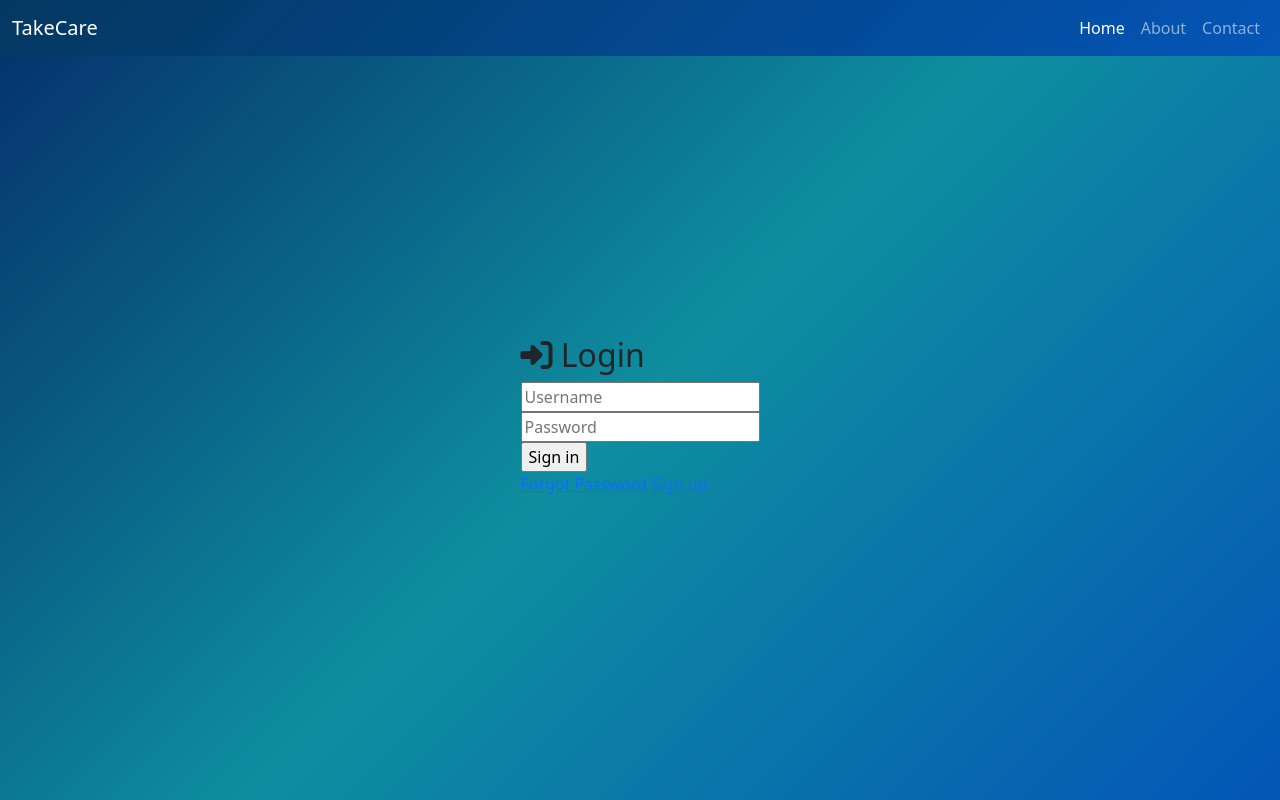
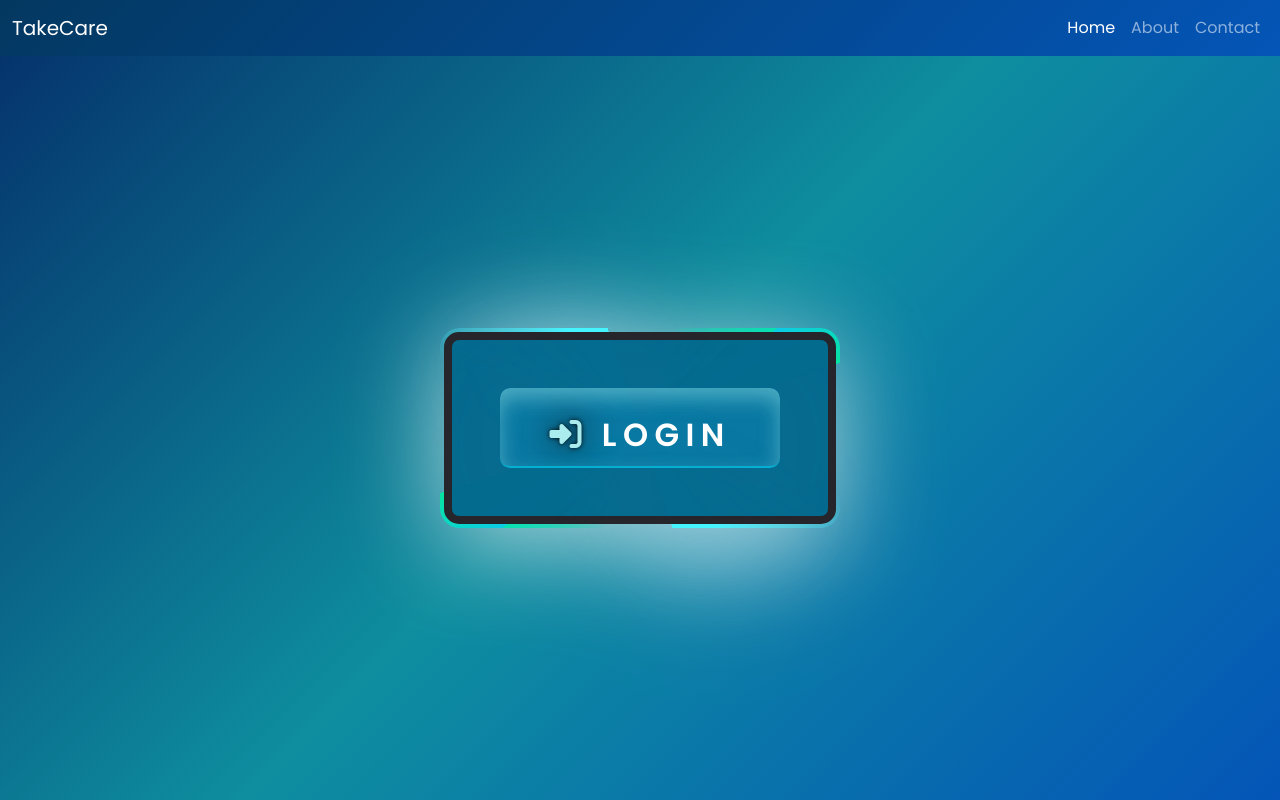
Before and after one commit to Salmathmullali/Take-Care, a Django app: page /login/ in a window 1280 px wide. Run offline with Django 5.2, Linux system fonts and the light colour scheme.

Commit message:
login, register page error solved

```diff
--- a/app/forms.py
+++ b/app/forms.py
@@ -2,11 +2,40 @@ from django import forms
 from django.contrib.auth.forms import UserCreationForm, AuthenticationForm, PasswordChangeForm, SetPasswordForm, PasswordResetForm
 from .models import CustomUser
 
-# Registration Form
+# # Registration Form
+# class MyUserCreationForm(UserCreationForm):
+#     class Meta:
+#         model = CustomUser
+#         fields = ['firstname', 'lastname', 'email', 'phone', 'password1', 'password2']
+
 class MyUserCreationForm(UserCreationForm):
+    firstname = forms.CharField(
+        max_length=30,
+        widget=forms.TextInput(attrs={'class': 'form-control', 'placeholder': 'First Name'})
+    )
+    lastname = forms.CharField(
+        max_length=30,
+        widget=forms.TextInput(attrs={'class': 'form-control', 'placeholder': 'Last Name'})
+    )
+    email = forms.EmailField(
+        widget=forms.EmailInput(attrs={'class': 'form-control', 'placeholder': 'Email'})
+    )
+    phone = forms.CharField(
+        max_length=15,
+        widget=forms.TextInput(attrs={'class': 'form-control', 'placeholder': 'Phone'})
+    )
+    password1 = forms.CharField(
+        widget=forms.PasswordInput(attrs={'class': 'form-control', 'placeholder': 'Password'})
+    )
+    password2 = forms.CharField(
+        widget=forms.PasswordInput(attrs={'class': 'form-control', 'placeholder': 'Confirm Password'})
+    )
+
     class Meta:
         model = CustomUser
         fields = ['firstname', 'lastname', 'email', 'phone', 'password1', 'password2']
+
+
 
 # Login Form
 class LoginForm(AuthenticationForm):
--- a/app/urls.py
+++ b/app/urls.py
@@ -16,7 +16,7 @@ urlpatterns = [
     path('charity_user_reg/', views.charity_user_reg, name="charity_user_reg"),
     path('seller_reg/', views.seller_reg, name="seller_reg"),
     path('login/', views.CustomLoginView.as_view(), name='login'),
-    #path('logout/', views.logout_view, name='logout'),
+    path('logout/', views.logout_view, name='logout'),
 
     # Password Management
     path('password-reset/', views.CustomPasswordResetView.as_view(), name='password_reset'),
--- a/app/views.py
+++ b/app/views.py
@@ -59,7 +59,6 @@ class CustomLoginView(LoginView):
 class CustomPasswordResetView(PasswordResetView):
     form_class = MyPasswordResetForm
     template_name = 'password_reset.html'
-    email_template_name = 'password_reset_email.html'
     success_url = reverse_lazy('password_reset_done')
 
 class CustomPasswordResetDoneView(PasswordResetDoneView):
@@ -73,7 +72,7 @@ class CustomPasswordResetConfirmView(PasswordResetConfirmView):
 class CustomPasswordResetCompleteView(PasswordResetCompleteView):
     template_name = 'password_reset_complete.html'
 
-# Logout View
-# def logout_view(request):
-#     auth_logout(request)
-#     return redirect('home')
+
+def logout_view(request):
+    auth_logout(request)
+    return redirect('home')
--- a/project/settings.py
+++ b/project/settings.py
@@ -136,10 +136,6 @@ STATICFILES_DIRS = [
 
 STATIC_ROOT = os.path.join(BASE_DIR, 'staticfiles')
 
-
-
-
-
 MEDIA_ROOT = os.path.join(BASE_DIR, 'static', 'images')
 
 # Default primary key field type
@@ -147,3 +143,5 @@ MEDIA_ROOT = os.path.join(BASE_DIR, 'static', 'images')
 
 DEFAULT_AUTO_FIELD = 'django.db.models.BigAutoField'
 CORS_ALLOW_ALL_ORIGINS = True
+
+EMAIL_BACKEND = 'django.core.mail.backends.console.EmailBackend'
--- /dev/null
+++ b/static/css/login.css
@@ -0,0 +1,177 @@
+@import url("https://fonts.googleapis.com/css2?family=Poppins:ital,wght@0,100;0,200;0,300;0,400;0,500;0,600;0,700;0,800;0,900;1,100;1,200;1,300;1,400;1,500;1,600;1,700;1,800;1,900&display=swap");
+
+* {
+  margin: 0;
+  padding: 0;
+  box-sizing: border-box;
+  font-family: "Poppins", sans-serif;
+}
+
+body {
+  display: flex;
+  justify-content: center;
+  align-items: center;
+  min-height: 100vh;
+  background: #edfcfe;
+}
+
+@property --a {
+  syntax: "<angle>";
+  inherits: false;
+  initial-value: 0deg;
+}
+
+.box {
+  position: relative;
+  width: 400px;
+  height: 200px;
+  background: repeating-conic-gradient(
+    from var(--a),
+    #0ccbe8 0%,
+    #08e3a1 5%,
+    transparent 5%,
+    transparent 40%,
+    #08e1b2 50%
+  );
+  filter: drop-shadow(0 15px 50px #b1d5db);
+  animation: rotating 4s linear infinite;
+  border-radius: 20px;
+  display: flex;
+  justify-content: center;
+  align-items: center;
+  transition: 0.5s;
+}
+
+.box:hover {
+  width: 450px;
+  height: 500px;
+}
+
+@keyframes rotating {
+  0% {
+    --a: 0deg;
+  }
+  100% {
+    --a: 360deg;
+  }
+}
+
+.box::before {
+  content: "";
+  position: absolute;
+  width: 100%;
+  height: 100%;
+  background: repeating-conic-gradient(
+    from var(--a),
+    #45f3ff 0%,
+    #45f3ff 5%,
+    transparent 5%,
+    transparent 40%,
+    #45f3ff 50%
+  );
+  filter: drop-shadow(0 15px 50px #9ad0e7);
+  border-radius: 20px;
+  animation: rotating 4s linear infinite;
+  animation-delay: -1s;
+}
+
+.box::after {
+  content: "";
+  position: absolute;
+  inset: 4px;
+  background: #03688df8;
+  border-radius: 15px;
+  border: 8px solid #25252b;
+}
+
+.login {
+  position: absolute;
+  inset: 60px;
+  display: flex;
+  justify-content: center;
+  align-items: center;
+  border-radius: 10px;
+  flex-direction: column;
+  background: rgba(23, 173, 238, 0.2);
+  z-index: 1000;
+  box-shadow: inset 0 10px 20px rgba(146, 226, 230, 0.5);
+  border-bottom: 2px solid rgba(5, 230, 255, 0.5);
+  transition: 0.5s;
+  color: #ffffff;
+  overflow: hidden;
+}
+
+.box:hover .login {
+  inset: 40px;
+}
+
+.loginBx {
+  position: relative;
+  display: flex;
+  justify-content: center;
+  align-items: center;
+  flex-direction: column;
+  transform: translateY(126px);
+  gap: 20px;
+  width: 70%;
+  transition: 0.5s;
+}
+
+.box:hover .loginBx {
+  transform: translateY(0px);
+}
+
+.loginBx h2 {
+  text-transform: uppercase;
+  letter-spacing: 0.2em;
+  font-weight: 600;
+}
+
+.loginBx h2 i {
+  color: #abedef;
+  text-shadow: 0 0 5px #050505, 0 0 30px #0b0b0b;
+}
+
+.loginBx input {
+  width: 100%;
+  padding: 10px 20px;
+  outline: none;
+  font-size: 1em;
+  color: #fff;
+  background: rgba(0, 0, 0, 0.1);
+  border: 2px solid #fff;
+  border-radius: 30px;
+}
+
+.loginBx input::placeholder {
+  color: #999;
+}
+
+.loginBx input[type="submit"] {
+  background: #45f3ff;
+  border: none;
+  font-weight: 500;
+  color: #111;
+  cursor: pointer;
+  transition: 0.5s;
+}
+
+.loginBx input[type="submit"]:hover {
+  box-shadow: 0 0 10px #45f3ff, 0 0 60px #45f3ff;
+}
+
+.group {
+  display: flex;
+  width: 100%;
+  justify-content: space-between;
+}
+
+.group a {
+  color: #fff;
+  text-decoration: none;
+}
+
+.group a:nth-child(2) {
+  color: #161415;
+  font-weight: 600;
+}
--- a/templates/index.html
+++ b/templates/index.html
@@ -72,7 +72,7 @@
             <li><a href="#about">About</a></li>
             <li><a href="{% url 'registration' %}">Registration</a></li>
             <li><a href="{% url 'navbar' %}">Departments</a></li>
-            <li><a href="#doctors">Doctors</a></li>
+            <li><a href="{% url 'login' %}">Login</a></li>
             <li class="dropdown"><a href="#"><span>Dropdown</span> <i class="bi bi-chevron-down toggle-dropdown"></i></a>
               <ul>
                 <li><a href="#">Dropdown 1</a></li>
--- a/templates/login.html
+++ b/templates/login.html
@@ -102,7 +102,7 @@
             <div class="collapse navbar-collapse justify-content-end" id="navbarNav">
                 <ul class="navbar-nav">
                     <li class="nav-item">
-                        <a class="nav-link active" href="{% url 'index' %}">Home</a>
+                        <a class="nav-link active" href="">Home</a>
                     </li>
                     <li class="nav-item">
                         <a class="nav-link" href="#">About</a>
--- a/templates/password_reset.html
+++ b/templates/password_reset.html
@@ -96,7 +96,7 @@
             <div class="collapse navbar-collapse justify-content-end" id="navbarNav">
                 <ul class="navbar-nav">
                     <li class="nav-item">
-                        <a class="nav-link active" href="{% url 'index' %}">Home</a>
+                        <a class="nav-link active" href="">Home</a>
                     </li>
                     <li class="nav-item">
                         <a class="nav-link" href="#">About</a>
@@ -108,7 +108,7 @@
                         <a class="nav-link btn text-white text-dark px-3 ms-2" href="{% url 'login' %}">Login</a>
                     </li>
                     <li class="nav-item">
-                      <a class="nav-link btn text-white text-dark px-3 ms-2" href="{% url 'logout' %}">Logout</a>
+                      <a class="nav-link btn text-white text-dark px-3 ms-2" href="">Logout</a>
                   </li>
                 </ul>
             </div>
--- a/templates/password_reset_complt.html
+++ b/templates/password_reset_complete.html
@@ -99,7 +99,7 @@
             <div class="collapse navbar-collapse justify-content-end" id="navbarNav">
                 <ul class="navbar-nav">
                     <li class="nav-item">
-                        <a class="nav-link active" href="{% url 'index' %}">Home</a>
+                        <a class="nav-link active" href="{% url 'home' %}">Home</a>
                     </li>
                     <li class="nav-item">
                         <a class="nav-link" href="#">About</a>
--- a/templates/password_reset_confirm.html
+++ b/templates/password_reset_confirm.html
@@ -93,7 +93,7 @@
             <div class="collapse navbar-collapse justify-content-end" id="navbarNav">
                 <ul class="navbar-nav">
                     <li class="nav-item">
-                        <a class="nav-link active" href="{% url 'index' %}">Home</a>
+                        <a class="nav-link active" href="{% url 'home' %}">Home</a>
                     </li>
                     <li class="nav-item">
                         <a class="nav-link" href="#">About</a>
--- a/templates/password_reset_done.html
+++ b/templates/password_reset_done.html
@@ -101,7 +101,7 @@
             <div class="collapse navbar-collapse justify-content-end" id="navbarNav">
                 <ul class="navbar-nav">
                     <li class="nav-item">
-                        <a class="nav-link active" href="{% url 'index' %}">Home</a>
+                        <a class="nav-link active" href="{% url 'home' %}">Home</a>
                     </li>
                     <li class="nav-item">
                         <a class="nav-link" href="#">About</a>
--- a/templates/register.html
+++ b/templates/register.html
@@ -5,7 +5,7 @@
 <head>
   <meta charset="utf-8">
   <meta content="width=device-width, initial-scale=1.0" name="viewport">
-  <title>Index - Medilab Bootstrap Template</title>
+  <title>Index - TakeCare Bootstrap Template</title>
   <meta name="description" content="">
   <meta name="keywords" content="">
 
@@ -63,7 +63,7 @@
         <a href="index.html" class="logo d-flex align-items-center me-auto">
           <!-- Uncomment the line below if you also wish to use an image logo -->
           <!-- <img src="assets/img/logo.png" alt=""> -->
-          <h1 class="sitename">Medilab</h1>
+          <h1 class="sitename">TakeCare</h1>
         </a>
 
         <nav id="navmenu" class="navmenu">
--- a/templates/user_reg.html
+++ b/templates/user_reg.html
@@ -4,7 +4,7 @@
 <head>
   <meta charset="utf-8">
   <meta content="width=device-width, initial-scale=1.0" name="viewport">
-  <title>Registration - Medilab</title>
+  <title>Registration - TakeCare</title>
 
   <!-- Styles and Bootstrap -->
   <link href="{% static 'vendor/bootstrap/css/bootstrap.min.css' %}" rel="stylesheet">
@@ -76,7 +76,7 @@
     <div class="branding d-flex align-items-center">
       <div class="container d-flex align-items-center justify-content-between">
         <a href="{% url 'home' %}" class="logo me-auto">
-          <h1 class="sitename">Medilab</h1>
+          <h1 class="sitename">TakeCare</h1>
         </a>
         <nav id="navmenu" class="navmenu">
           <ul>
```
Also changed, not shown: db.sqlite3.
